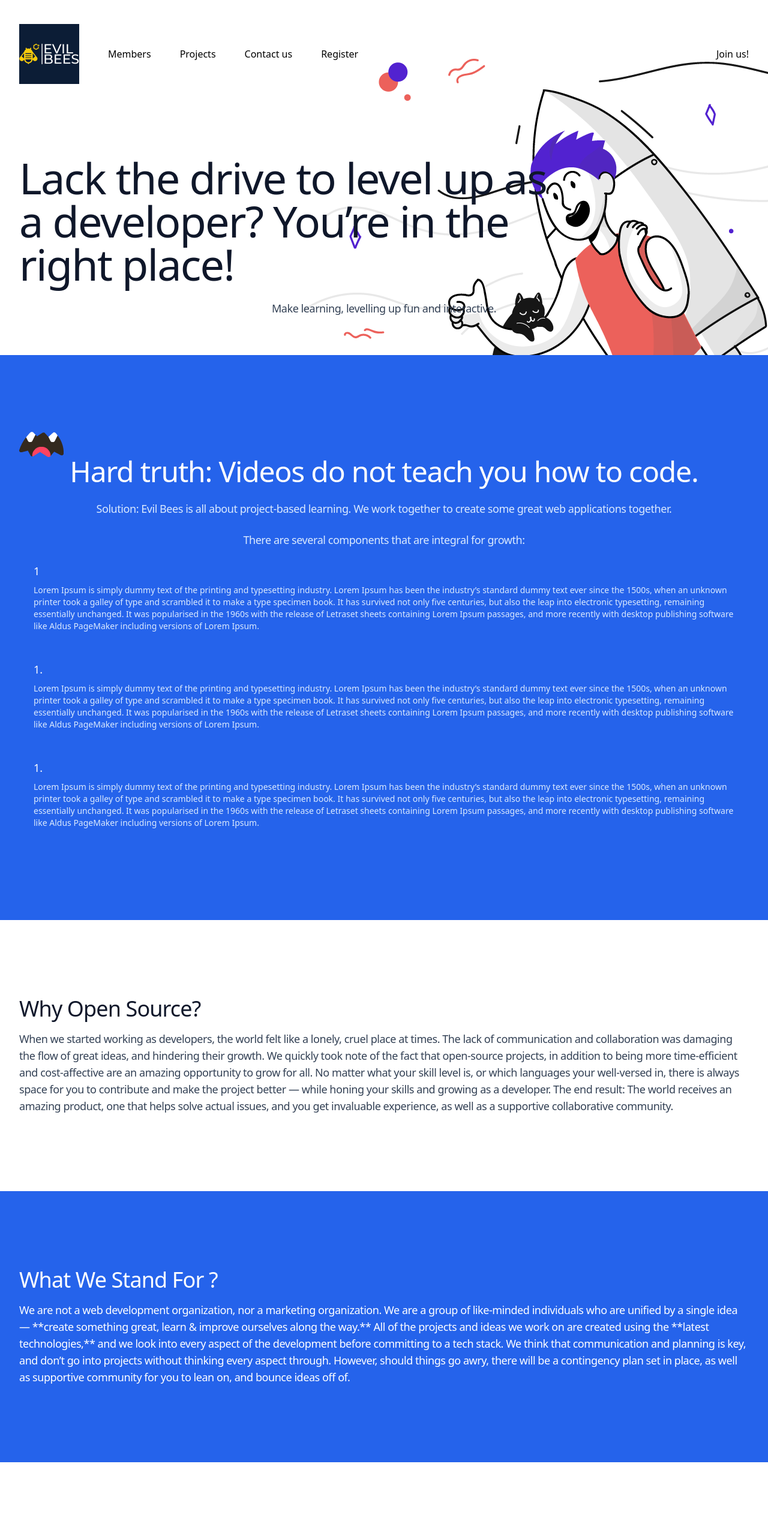
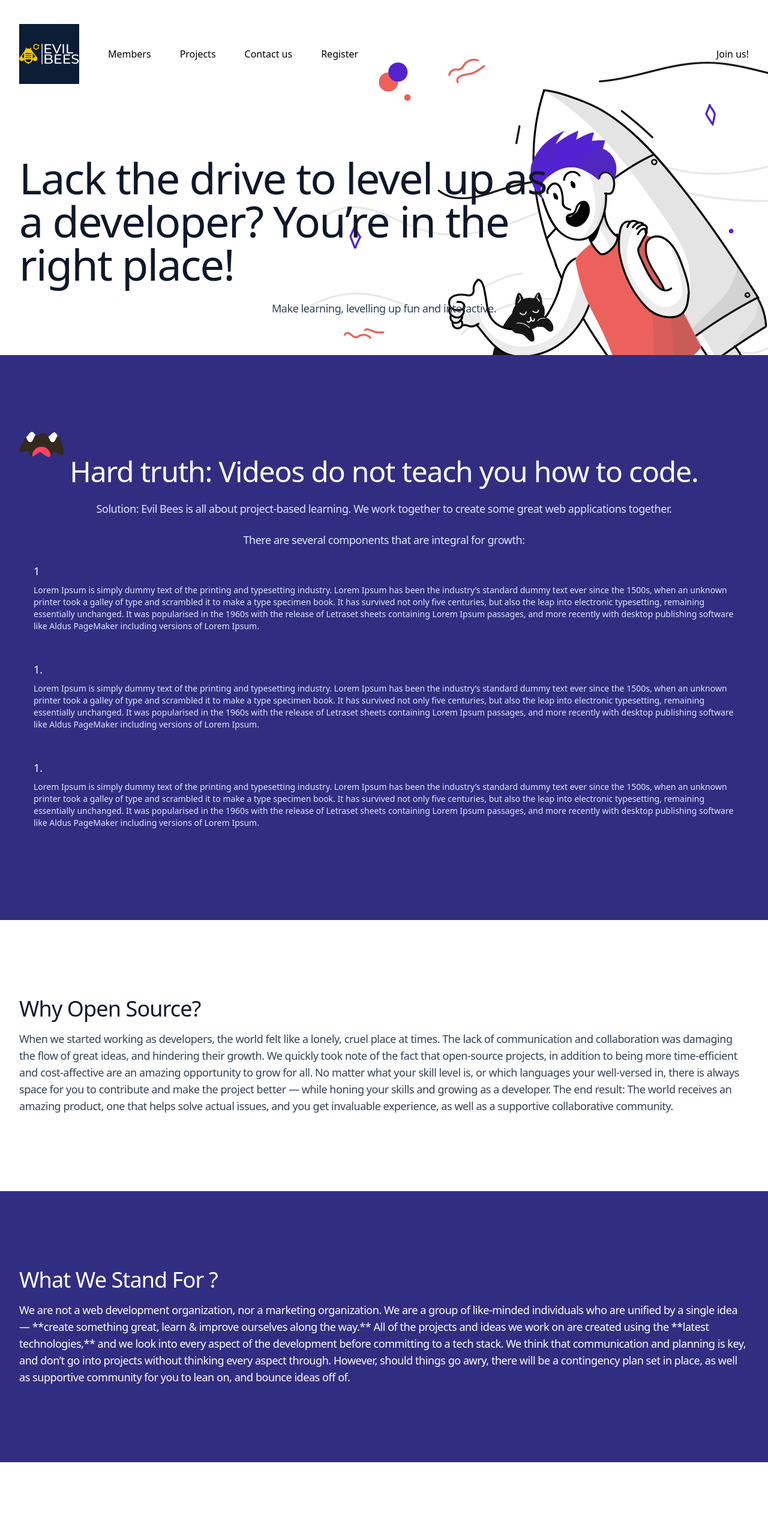
Before and after one commit to nikolap994/evil_bees, a Next.js app: page / in a window 1280 px wide. Shown: the top 2566 px of the page at 60% size. Built offline with nearby package versions, Linux system fonts and the light colour scheme; no server answers.

Commit message:
Upadate Homepage section bg to purple

```diff
--- a/components/cta/hard-truth.js
+++ b/components/cta/hard-truth.js
@@ -4,7 +4,7 @@ import mouthIcon from "../../public/images/mouthF.png";
 
 export default function HardTruthCTA() {
 	return (
-		<div className="relative overflow-hidden bg-blue-600 pt-20 pb-28 sm:py-32">
+		<div className="relative overflow-hidden bg-indigo-900 pt-20 pb-28 sm:py-32">
 			<div className="mx-auto max-w-7xl px-4 sm:px-6 lg:px-8 relative">
 				<div className="max-w-2xl md:mx-auto md:text-center xl:max-w-none">
 					<Image
--- a/components/cta/what-we-stand-for.js
+++ b/components/cta/what-we-stand-for.js
@@ -1,6 +1,6 @@
 export default function StandForCTA() {
 	return (
-		<div className="relative overflow-hidden bg-blue-600 py-32">
+		<div className="relative overflow-hidden bg-indigo-900 py-32">
 			<div className="mx-auto max-w-7xl px-4 sm:px-6 lg:px-8 relative">
 				<h2 className="font-display text-3xl tracking-tight text-white sm:text-4xl">
 					What We Stand For ?
```
